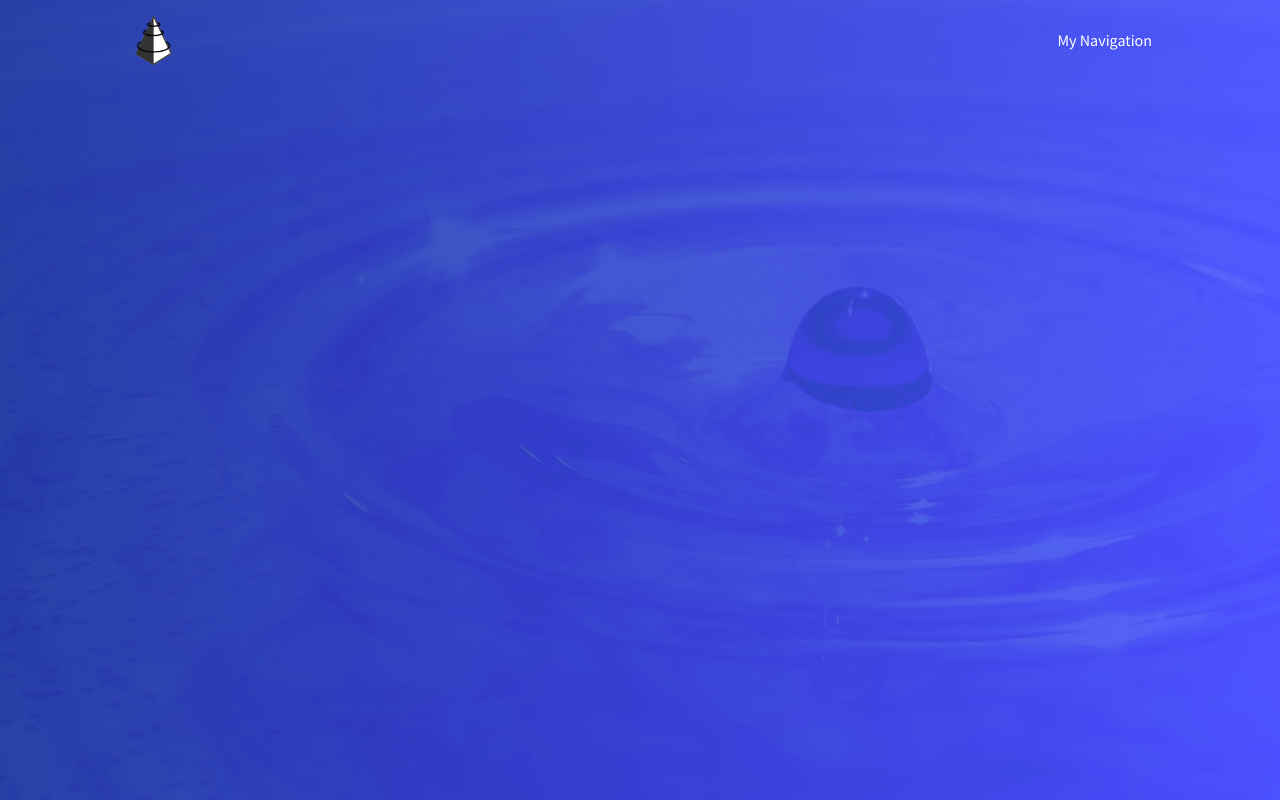
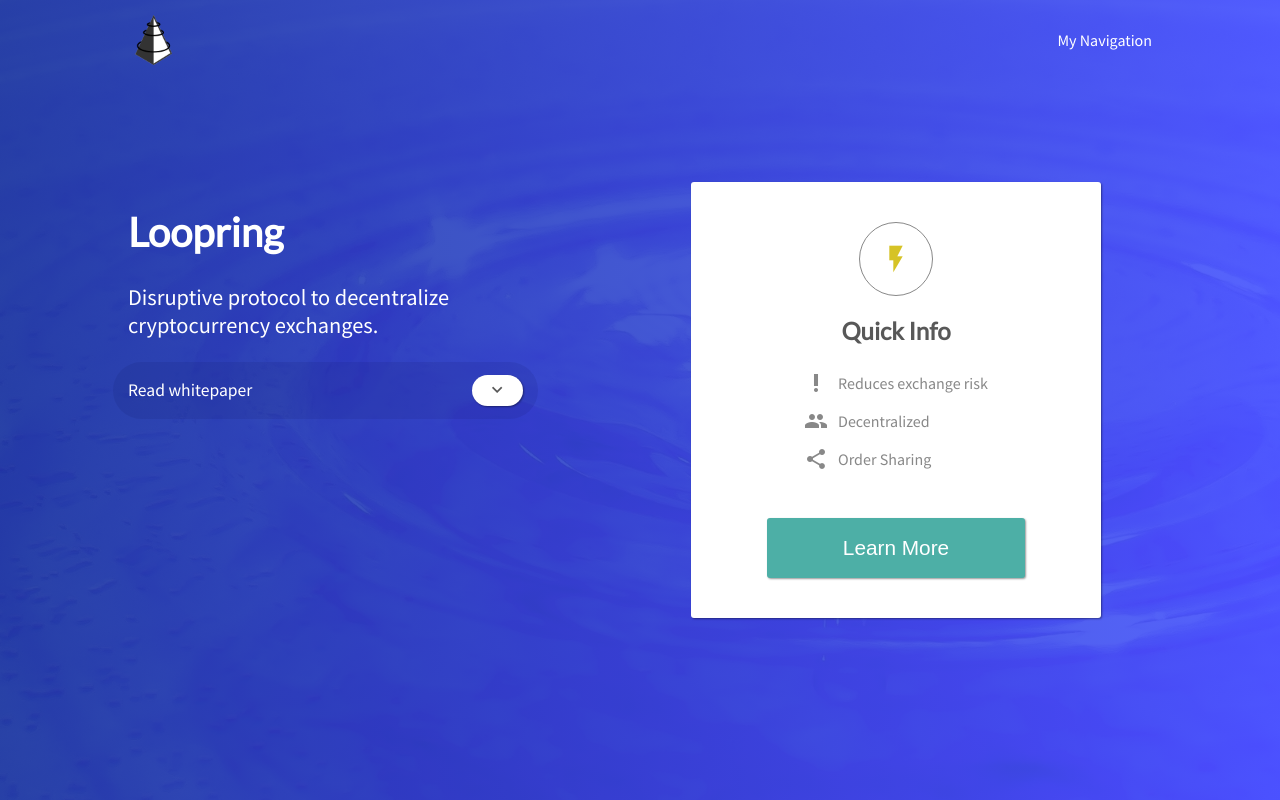
Before and after one commit to FredrikOseberg/loopring, a React (Create React App) app: page / in a window 1280 px wide. Shown: the top 800 px of the page. Built offline with nearby package versions, Linux system fonts and the light colour scheme.

Commit message:
Cover WIP

```diff
--- a/src/components/Features/Features.js
+++ b/src/components/Features/Features.js
@@ -15,7 +15,9 @@
 			<div className="loopring--container">
 				<div className="loopring--features--description">
 					<div className="loopring--features--description--icon">
-						<i className="fa fa-star" aria-hidden="true" />
+						<i className="material-icons" aria-hidden="true">
+							star
+						</i>
 					</div>
 					<h1>Loopring Features</h1>
 				</div>
--- a/src/components/Features/LoopringFeatureBox/LoopringFeatureBox.js
+++ b/src/components/Features/LoopringFeatureBox/LoopringFeatureBox.js
@@ -3,7 +3,7 @@
 
 const LoopringFeatureBox = props => (
 	<div className={`loopring--featurebox loopring--featurebox--${props.color}`}>
-		<i class="material-icons">{props.icon}</i>
+		<i className="material-icons">{props.icon}</i>
 		<h1 className="loopring--featurebox--title">{props.title}</h1>
 		<p>{props.text}</p>
 	</div>
--- a/src/components/Header/header.css
+++ b/src/components/Header/header.css
@@ -1,6 +1,10 @@
 .loopring--header {
 	height: 50px;
 	padding: 15px 0;
+	position: fixed;
+	top: 0;
+	width: 100%;
+	color: #fff;
 }
 
 .loopring--header--container {
--- /dev/null
+++ b/src/components/Landing/Cover/Cover.js
@@ -0,0 +1,90 @@
+import React, { Component } from 'react';
+import './loopringcover.css';
+
+class Cover extends Component {
+	constructor(props) {
+		super(props);
+
+		this.state = {
+			clicked: false
+		};
+
+		this.handleWhitepaperClick = this.handleWhitepaperClick.bind(this);
+	}
+
+	handleWhitepaperClick() {
+		this.setState({ clicked: !this.state.clicked });
+	}
+
+	render() {
+		let dropdownClasses;
+		if (this.state.clicked) {
+			dropdownClasses = 'loopring--landing--information--dropdown visible opacity transition';
+		} else {
+			dropdownClasses = 'loopring--landing--information--dropdown';
+		}
+
+		return (
+			<div className="loopring--landing--cover">
+				<div className="loopring--landing--information--container">
+					<div className="loopring--landing--information--inner--container">
+						<div className="loopring--landing--information--text">
+							<div className="loopring--landing--information--text--container">
+								<h1>Loopring</h1>
+								<p>Disruptive protocol to decentralize cryptocurrency exchanges.</p>
+								<div
+									className="loopring--landing--information--whitepaper"
+									onClick={this.handleWhitepaperClick}
+								>
+									<p>Read whitepaper</p>
+									<div className="loopring--landing--dropdown--pill">
+										<i className="material-icons">keyboard_arrow_down</i>
+									</div>
+									<div className={dropdownClasses}>
+										<ul>
+											<li>
+												Whitepaper (Chinese)<i className="material-icons">arrow_down</i>
+											</li>
+											<li>
+												Whitepaper<i className="material-icons">arrow_down</i>
+											</li>
+											<li>
+												Introduction (Chinese)<i className="material-icons">arrow_down</i>
+											</li>
+										</ul>
+									</div>
+								</div>
+							</div>
+						</div>
+						<div className="loopring--landing--information--box--container">
+							<div className="loopring--landing--information--box">
+								<i className="material-icons loopring--landing--flash">flash_on</i>
+								<h2>Quick Info</h2>
+								<ul className="loopring--landing--information--box--list">
+									<li>
+										<i className="material-icons loopring--landing--information--box--list--icon">
+											priority_high
+										</i>Reduces exchange risk
+									</li>
+									<li>
+										<i className="material-icons loopring--landing--information--box--list--icon">
+											group
+										</i>Decentralized
+									</li>
+									<li>
+										<i className="material-icons loopring--landing--information--box--list--icon">
+											share
+										</i>Order Sharing
+									</li>
+								</ul>
+								<button className="loopring--landing--information--box--button">Learn More</button>
+							</div>
+						</div>
+					</div>
+				</div>
+			</div>
+		);
+	}
+}
+
+export default Cover;
--- /dev/null
+++ b/src/components/Landing/Cover/loopringcover.css
@@ -0,0 +1,160 @@
+.loopring--landing--cover {
+	background: linear-gradient(90deg, rgba(24, 55, 157, 0.9), rgba(69, 84, 255, 0.9)), url(../../../img/loopring.jpeg);
+	height: 100vh;
+	color: #fff;
+	background-size: cover;
+}
+
+/* LANDING COVER INFORMATION */
+
+.loopring--landing--information--container {
+	height: 100%;
+	display: flex;
+	align-items: center;
+	width: 80%;
+	margin: 0 auto;
+}
+
+.loopring--landing--information--inner--container {
+	display: flex;
+	width: 100%;
+}
+
+.loopring--landing--information--text--container {
+	width: 80%;
+}
+
+.loopring--landing--information--text {
+	flex-basis: 50%;
+}
+
+.loopring--landing--information--text h1 {
+	font-size: 2.5rem;
+}
+
+.loopring--landing--information--text p {
+	font-size: 1.4rem;
+	width: 80%;
+}
+
+.loopring--landing--information--whitepaper {
+	padding: 0 15px;
+	border-radius: 50px;
+	background: rgba(0, 0, 50, 0.08);
+	display: flex;
+	justify-content: space-between;
+	align-items: center;
+	margin-left: -15px;
+	position: relative;
+}
+
+.loopring--landing--information--dropdown {
+	position: absolute;
+	top: 50px;
+	background-color: #fff;
+	color: #888;
+	right: 0;
+	border-radius: 3px;
+	padding: 30px;
+	visibility: hidden;
+	opacity: 0;
+}
+
+.loopring--landing--information--dropdown ul {
+	list-style-type: none;
+	margin: 0;
+	padding: 0;
+	width: 300px;
+}
+
+.loopring--landing--information--whitepaper p {
+	font-size: 1.1rem;
+}
+
+.loopring--landing--dropdown--pill {
+	border-radius: 50px;
+	padding: 5px 15px;
+	background-color: #fff;
+	color: #585858;
+	display: flex;
+	align-items: center;
+	box-shadow: 1px 1px 2px rgba(0, 0, 0, 0.4);
+}
+
+.loopring--landing--dropdown--pill .material-icons {
+	font-size: 1.3rem;
+}
+
+/* LANDING COVER INFORMATION BOX */
+
+.loopring--landing--information--box--container {
+	display: flex;
+	justify-content: center;
+	width: 100%;
+	flex-basis: 50%;
+}
+
+.loopring--landing--information--box {
+	background-color: #fff;
+	border-radius: 3px;
+	color: #888;
+	padding: 40px 20px;
+	box-shadow: 1px 1px 2px rgba(0, 0, 0, 0.4);
+	width: 80%;
+	display: flex;
+	flex-direction: column;
+	align-items: center;
+	justify-content: center;
+}
+
+.loopring--landing--information--box h2 {
+	color: #585858;
+}
+
+.loopring--landing--flash {
+	color: #d6c326;
+	font-size: 2rem;
+	border: 1px solid #888;
+	padding: 20px;
+	border-radius: 100%;
+}
+
+.loopring--landing--information--box--list {
+	list-style-type: none;
+	margin: 0;
+	padding: 0;
+}
+
+.loopring--landing--information--box--list li {
+	padding: 7px 0;
+	display: flex;
+	align-items: center;
+}
+
+.loopring--landing--information--box--list--icon {
+	margin-right: 10px;
+}
+
+.loopring--landing--information--box--button {
+	margin-top: 40px;
+	height: 60px;
+	width: 70%;
+	border: none;
+	font-size: 1.3rem;
+	border-radius: 3px;
+	color: #fff;
+	background-color: #4dafa6;
+	box-shadow: 1px 1px 2px rgba(0, 0, 0, 0.4);
+}
+
+.visible {
+	visibility: visible;
+}
+
+.opacity {
+	opacity: 1;
+}
+
+.transition {
+	transition: all 0.4s ease;
+}
--- a/src/components/Landing/Landing.js
+++ b/src/components/Landing/Landing.js
@@ -2,12 +2,12 @@
 import './landing.css';
 import Header from '../Header/Header';
 import Features from '../Features/Features';
+import Cover from './Cover/Cover';
 
 const Landing = () => (
 	<div className="loopring--landing">
-		<div className="loopring--landing--cover">
-			<Header />
-		</div>
+		<Header />
+		<Cover />
 		<Features />
 	</div>
 );
--- a/src/components/Landing/landing.css
+++ b/src/components/Landing/landing.css
@@ -1,10 +1,3 @@
 .loopring--landing {
 	height: 100vh;
 }
-
-.loopring--landing--cover {
-	background: linear-gradient(90deg, rgba(24, 55, 157, 0.9), rgba(69, 84, 255, 0.9)), url(../../img/loopring.jpeg);
-	min-height: 100vh;
-	color: #fff;
-	background-size: cover;
-}
```
